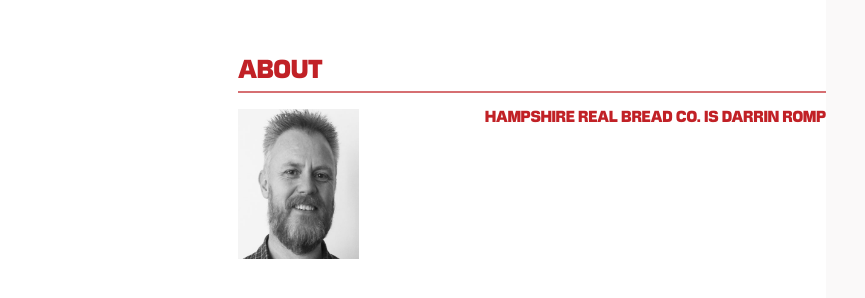
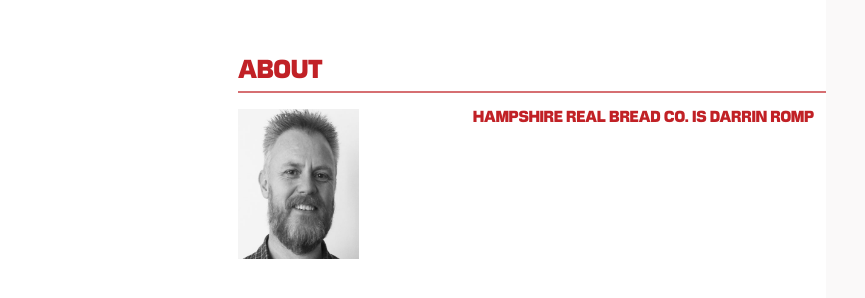
Before and after one commit to derekoakley/hampshirerealbread, a Jekyll site: the page built from index.md, in a window 1280 px wide and 1400 px high, scrolled down 1586 px. Shown: the part 1026-1324 px from the top of the window, without its empty margins (0-865 px from the left). Built offline with Jekyll 4.4.1, drawn with Linux system fonts in a browser that asks for light colours.

Commit message:
Padding on mobile

```diff
--- a/_sass/style-all.scss
+++ b/_sass/style-all.scss
@@ -120,7 +120,7 @@ main {
 }
 
 article {
-	padding: 146px - 12px 12px 12px;
+	padding: 146px - 12px 0 12px 12px;
 	& > h2 {
 		border-bottom: 2px solid #d66f72;
 		font-size: 26px;
@@ -180,6 +180,7 @@ article {
 		p {
 			line-height: 1;
 			text-align: right;
+			padding-right: 12px;
 		}
 		img {
 			float: left;
```
